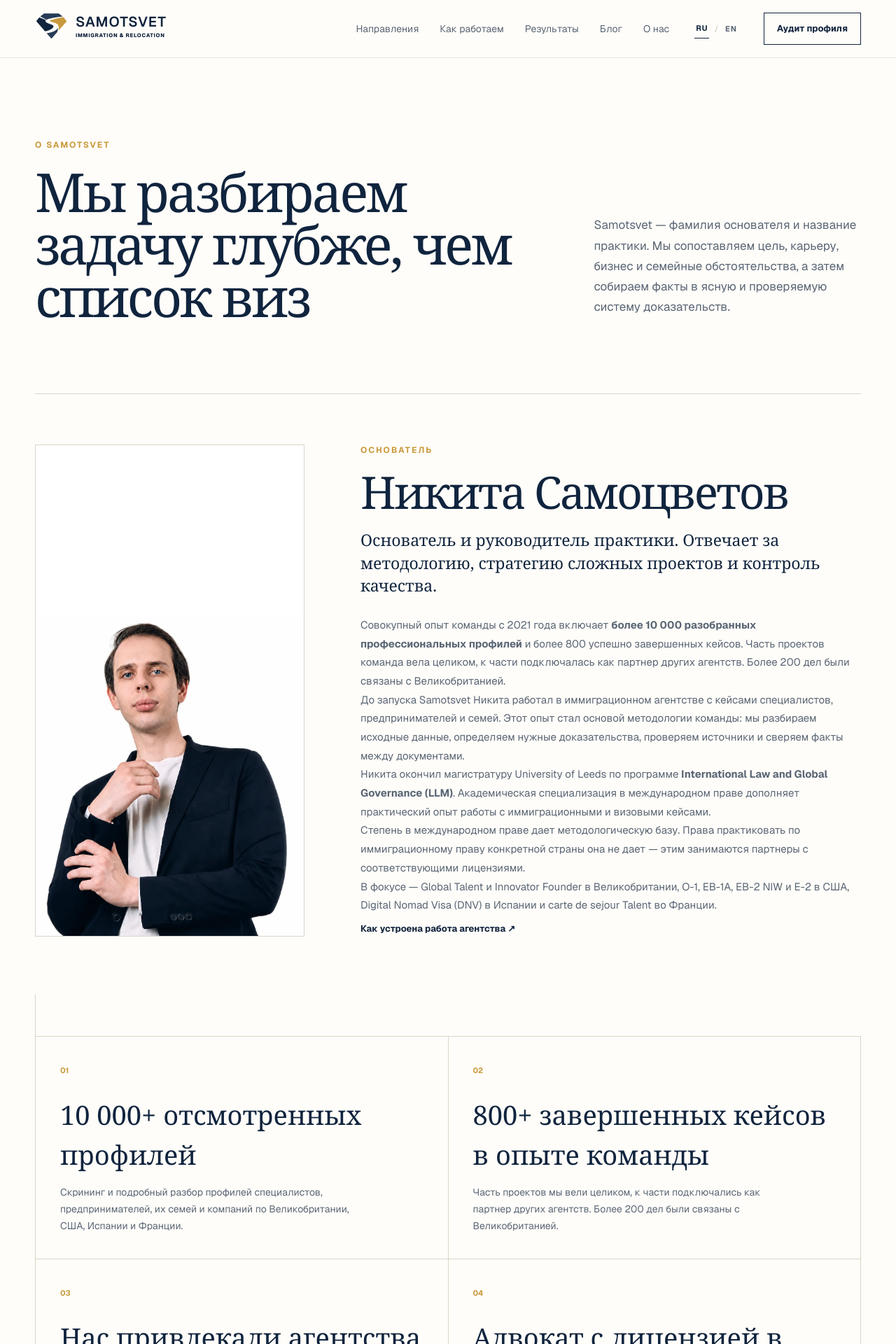
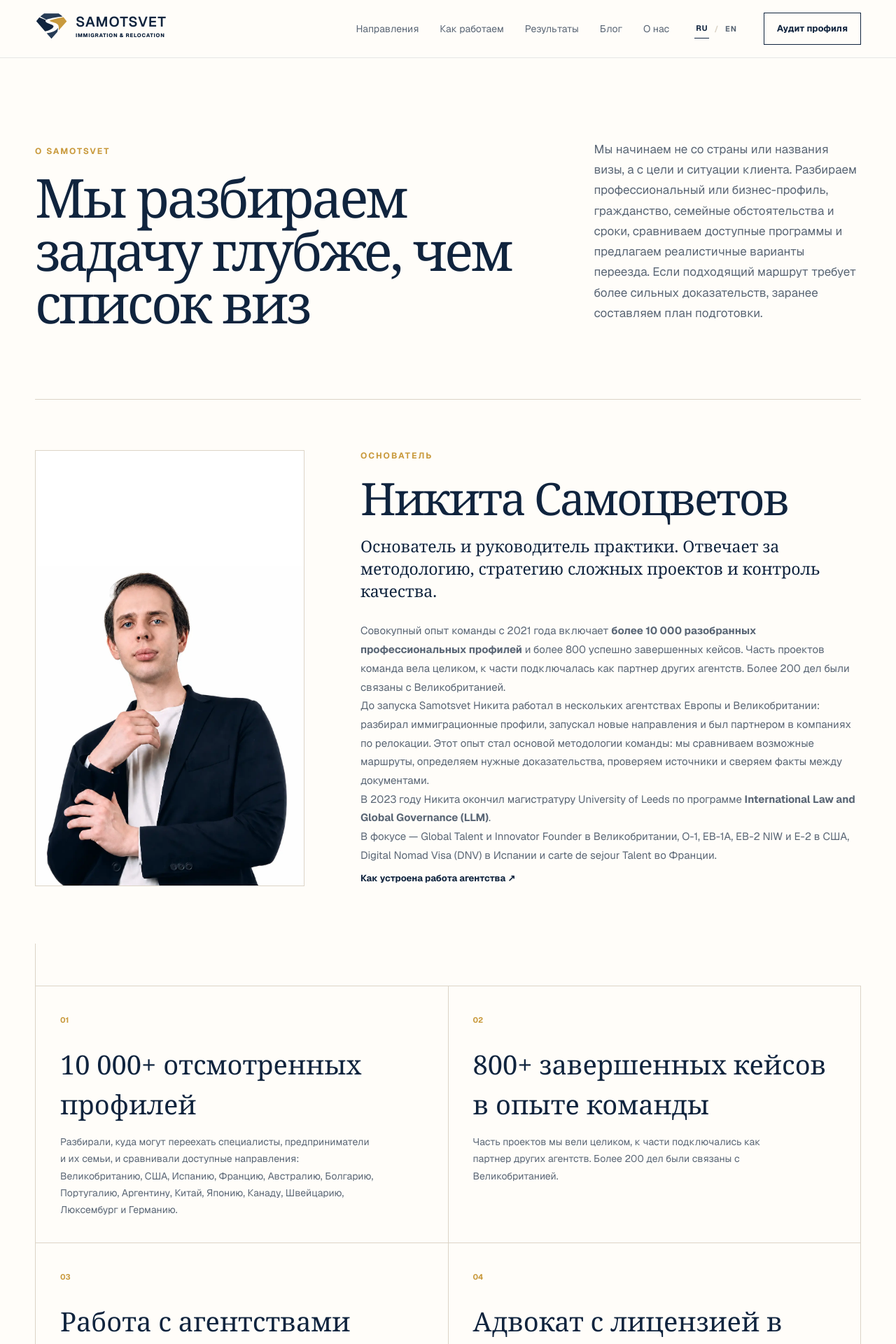
Before and after one commit to samotsvetvisa/samotsvetvisa, a Next.js app: page /about in a window 1280 px wide. Shown: the top 1920 px of the page at 70% size. Built offline with nearby package versions, Linux system fonts and the light colour scheme.

Commit message:
Refine company positioning and route copy

```diff
--- a/app/about/page.tsx
+++ b/app/about/page.tsx
@@ -18,7 +18,7 @@ export default function AboutPage() {
       <main>
         <section className="inner-hero section-shell about-hero">
           <div><p className="eyebrow">О Samotsvet</p><h1>Мы разбираем задачу глубже, чем список виз</h1></div>
-          <p>Samotsvet — фамилия основателя и название практики. Мы сопоставляем цель, карьеру, бизнес и семейные обстоятельства, а затем собираем факты в ясную и проверяемую систему доказательств.</p>
+          <p>Мы начинаем не со страны или названия визы, а с цели и ситуации клиента. Разбираем профессиональный или бизнес-профиль, гражданство, семейные обстоятельства и сроки, сравниваем доступные программы и предлагаем реалистичные варианты переезда. Если подходящий маршрут требует более сильных доказательств, заранее составляем план подготовки.</p>
         </section>
 
         <section className="section-shell founder-profile" id="nikita">
@@ -30,18 +30,17 @@ export default function AboutPage() {
             <h2>Никита Самоцветов</h2>
             <p className="founder-role">Основатель и руководитель практики. Отвечает за методологию, стратегию сложных проектов и контроль качества.</p>
             <p>Совокупный опыт команды с 2021 года включает <strong>более 10 000 разобранных профессиональных профилей</strong> и более 800 успешно завершенных кейсов. Часть проектов команда вела целиком, к части подключалась как партнер других агентств. Более 200 дел были связаны с Великобританией.</p>
-            <p>До запуска Samotsvet Никита работал в иммиграционном агентстве с кейсами специалистов, предпринимателей и семей. Этот опыт стал основой методологии команды: мы разбираем исходные данные, определяем нужные доказательства, проверяем источники и сверяем факты между документами.</p>
-            <p>Никита окончил магистратуру University of Leeds по программе <strong>International Law and Global Governance (LLM)</strong>. Академическая специализация в международном праве дополняет практический опыт работы с иммиграционными и визовыми кейсами.</p>
-            <p>Степень в международном праве дает методологическую базу. Права практиковать по иммиграционному праву конкретной страны она не дает — этим занимаются партнеры с соответствующими лицензиями.</p>
+            <p>До запуска Samotsvet Никита работал в нескольких агентствах Европы и Великобритании: разбирал иммиграционные профили, запускал новые направления и был партнером в компаниях по релокации. Этот опыт стал основой методологии команды: мы сравниваем возможные маршруты, определяем нужные доказательства, проверяем источники и сверяем факты между документами.</p>
+            <p>В 2023 году Никита окончил магистратуру University of Leeds по программе <strong>International Law and Global Governance (LLM)</strong>.</p>
             <p>В фокусе — Global Talent и Innovator Founder в Великобритании, O-1, EB-1A, EB-2 NIW и E-2 в США, Digital Nomad Visa (DNV) в Испании и carte de sejour Talent во Франции.</p>
             <Link className="text-link" href="/legal/">Как устроена работа агентства <span aria-hidden="true">↗</span></Link>
           </div>
         </section>
 
         <section className="section-shell values-grid facts-grid">
-          <article><span>01</span><h2>10 000+ отсмотренных профилей</h2><p>Скрининг и подробный разбор профилей специалистов, предпринимателей, их семей и компаний по Великобритании, США, Испании и Франции.</p></article>
+          <article><span>01</span><h2>10 000+ отсмотренных профилей</h2><p>Разбирали, куда могут переехать специалисты, предприниматели и их семьи, и сравнивали доступные направления: Великобританию, США, Испанию, Францию, Австралию, Болгарию, Португалию, Аргентину, Китай, Японию, Канаду, Швейцарию, Люксембург и Германию.</p></article>
           <article><span>02</span><h2>800+ завершенных кейсов в опыте команды</h2><p>Часть проектов мы вели целиком, к части подключались как партнер других агентств. Более 200 дел были связаны с Великобританией.</p></article>
-          <article><span>03</span><h2>Нас привлекали агентства</h2><p>Подключались как партнеры, когда дело было сложным, доказательства противоречили друг другу или требовалась нестандартная подготовка.</p></article>
+          <article><span>03</span><h2>Работа с агентствами</h2><p>Другие агентства приглашали нас как партнеров для разбора профилей и подготовки отдельных частей проектов.</p></article>
           <article><span>04</span><h2>Адвокат с лицензией в США</h2><p>Юридический этап по американским кейсам ведет наш партнер — адвокат с действующей лицензией на практику в США.</p></article>
         </section>
 
--- a/app/page.tsx
+++ b/app/page.tsx
@@ -32,7 +32,7 @@ const countries = [
   {
     code: "UK",
     name: "Великобритания",
-    title: "Профессиональные достижения или бизнес",
+    title: "Профессиональные достижения или стартап",
     routes: [{ label: "Global Talent", href: "/countries/uk/#route-global-talent" }, { label: "Innovator Founder", href: "/countries/uk/#route-innovator-founder" }],
     text: "Global Talent строится на подтвержденных профессиональных достижениях: рекомендациях, проектах, публикациях и результатах. Для Innovator Founder ключевую роль играет бизнес-проект и его одобрение endorsing body.",
     href: "/countries/uk/",
@@ -43,7 +43,7 @@ const countries = [
     name: "Испания",
     title: "Удаленная работа из Испании",
     routes: [{ label: "Digital Nomad Visa (DNV)", href: "/countries/spain/#route-digital-nomad-visa" }],
-    text: "Здесь важен формат работы: сотрудник зарубежной компании и самостоятельный специалист подтверждают право на ВНЖ по-разному.",
+    text: "Для сотрудника зарубежной компании и ИП или контрактного специалиста действуют разные требования к договору, стажу и подтверждению дохода.",
     href: "/countries/spain/",
     size: "five",
   },
@@ -124,7 +124,7 @@ export default function Home() {
               </HashLink>
             </div>
             <p className="hero-response">Ответим в течение 24 часов</p>
-            <p className="hero-note">Опыт команды: 10 000+ разобранных профилей · 800+ завершенных кейсов</p>
+            <p className="hero-note">10 000+ разобранных профилей · 800+ завершенных кейсов</p>
           </div>
 
           <HeroVisual />
@@ -148,8 +148,8 @@ export default function Home() {
               <h2>Четыре страны, девять маршрутов</h2>
             </div>
             <p>
-              Один и тот же человек может подходить под Global Talent в Великобритании и EB-2 NIW в США.
-              Это будут два разных кейса с разной доказательной базой. Ниже — что именно различается.
+              В каждой стране действуют свои иммиграционные программы и критерии оценки. Мы разбираем ситуацию клиента,
+              сравниваем доступные решения и оцениваем шансы по каждому подходящему маршруту.
             </p>
           </div>
 
```
Also changed, not shown: app/en/about/page.tsx (+5 -6 lines), app/en/page.tsx (+4 -4 lines).
